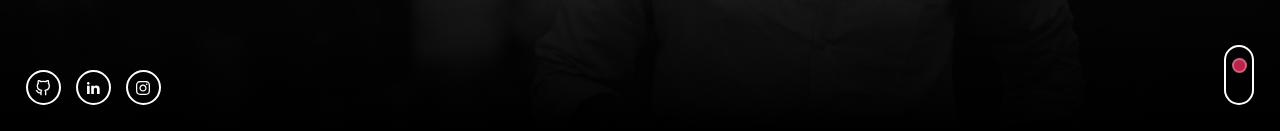
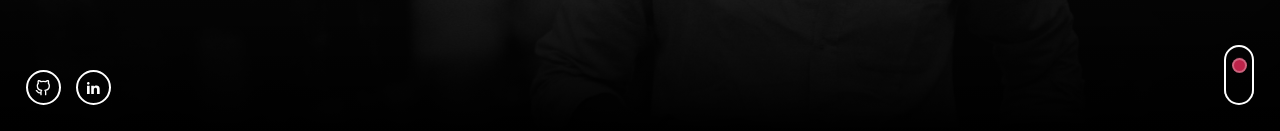
Before and after one commit to bernardocsf/portfolio, a React (Vite) app: page / in a window 1280 px wide. Shown: the part 669-800 px from the top of the page. Built offline with nearby package versions, Linux system fonts and the light colour scheme; a web font is replaced by a local one.

Commit message:
Update index.jsx

```diff
--- a/src/components/Social/index.jsx
+++ b/src/components/Social/index.jsx
@@ -8,7 +8,6 @@ const index = () => {
   const socialLinks = [
     { Icon: FiGithub, link: "https://github.com/bernardocsf" },
     { Icon: RiLinkedinFill, link: "https://linkedin.com/in/bernardocsf" },
-    { Icon: FaInstagram, link: "https://www.instagram.com/bernardo_csf" },
   ];
   return (
     <div className={styles.socialContainer}>
```
